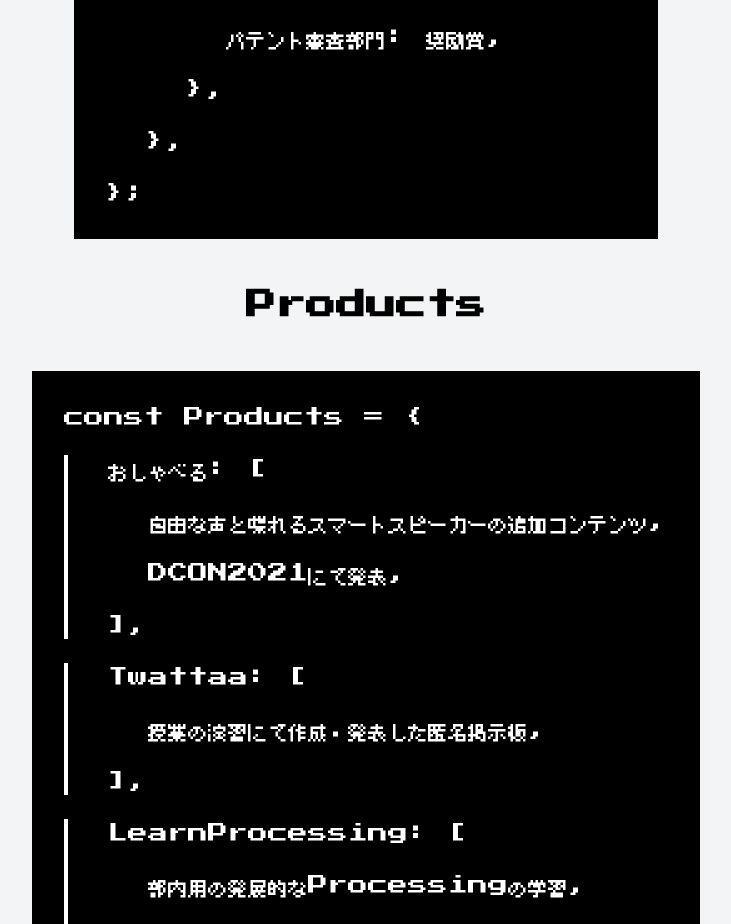
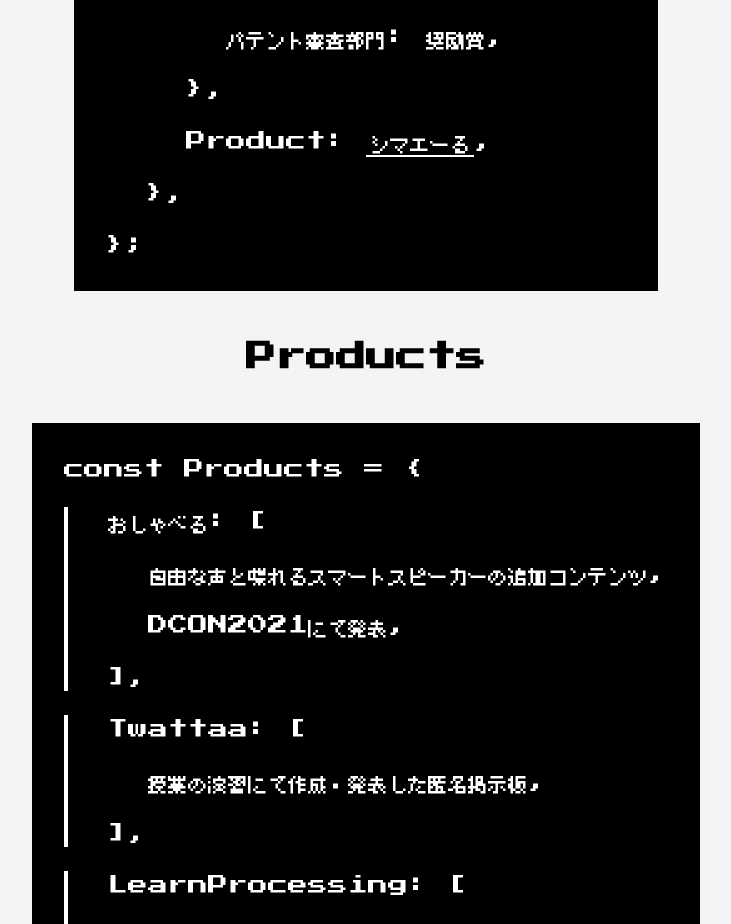
Before and after one commit to HitsujiRere/hitsujirere.github.io, a Next.js app: page / in a window 1280 px wide. Shown: the part 2607-3531 px from the top of the page, without its empty margins (274-1005 px from the left). Built offline with nearby package versions, Linux system fonts and the light colour scheme.

Commit message:
Fix link

```diff
--- a/pages/index.tsx
+++ b/pages/index.tsx
@@ -140,7 +140,7 @@ const Home: NextPage = () => {
                         child={
                           <div className='space-y-6'>
                             <p>    Result: ICTまちづくり賞,</p>
-                            <p>    Product: <Link href='/products/oshaberu'>
+                            <p>    Product: <Link href='/products/shimale'>
                               <a className='border-b-2 hover:border-2 border-black border-b-white hover:border-white p-1 hover:p-2.5 duration-500'>シマエーる</a>
                               </Link>,</p>
                             <p>  {'}'},</p>
@@ -170,6 +170,9 @@ const Home: NextPage = () => {
                             <p>      自由部門: 特別賞,</p>
                             <p>      パテント審査部門: 奨励賞,</p>
                             <p>    {'}'},</p>
+                            <p>    Product: <Link href='/products/shimale'>
+                              <a className='border-b-2 hover:border-2 border-black border-b-white hover:border-white p-1 hover:p-2.5 duration-500'>シマエーる</a>
+                              </Link>,</p>
                             <p>  {'}'},</p>
                           </div>
                         }
```
